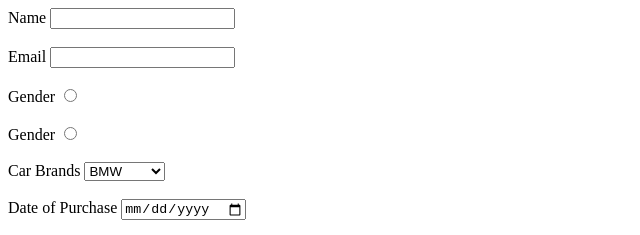
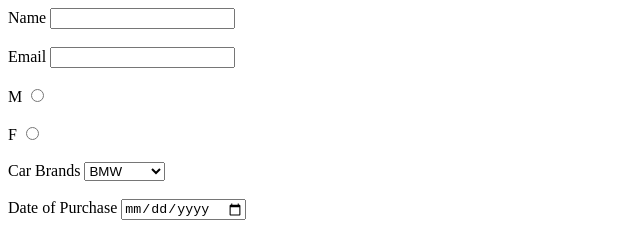
Before and after one commit to acciojob/car-insurance-form-presingigovindraju, a website: page main.html in a window 1280 px wide. Shown: the top 235 px of the page, 0-640 px from the left. Drawn offline with Linux system fonts and the light colour scheme.

Commit message:
created a submission

```diff
--- a/main.html
+++ b/main.html
@@ -15,14 +15,14 @@
 		<label for="email">Email</label>
 		<input type="Email" id="email" required/>
 		<br><br>
-		<label for="gender_m">Gender</label>
-		<input type="radio" id="gender_m" required/>
+		<label for="gender_m">M</label>
+		<input type="radio" id="gender_m" name="gender" required/>
 		<br><br>
-		<label for="gender_f">Gender</label>
-		<input type="radio" id="gender_f" required/>
+		<label for="gender_f">F</label>
+		<input type="radio" id="gender_f" name="gender" required/>
 		<br><br>
 		<label for="cars">Car Brands</label>
-		<select type="Dropdown" id="cars" required/>
+		<select type="Dropdown" id="cars"  required/>
 			<option>BMW</option>
 			<option>Audi</option>
 			<option>Mercedez</option>
```
